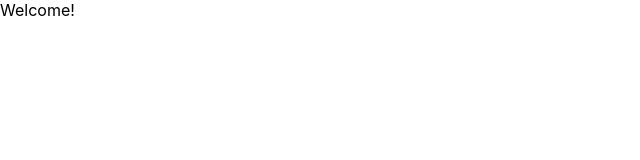
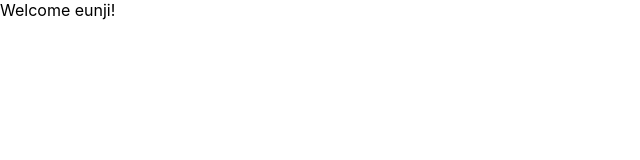
Before and after one commit to OhGam/FE-OhGam, a React (Create React App) app: page / in a window 1280 px wide. Shown: the top 160 px of the page, without its empty margins (0-640 px from the left). Built offline with nearby package versions, Linux system fonts and the light colour scheme.

Commit message:
feat: commit 연습

```diff
--- a/src/App.js
+++ b/src/App.js
@@ -1,5 +1,5 @@
 function App() {
-  return <div>Welcome!</div>;
+  return <div>Welcome eunji!</div>;
 }
 
 export default App;
```
